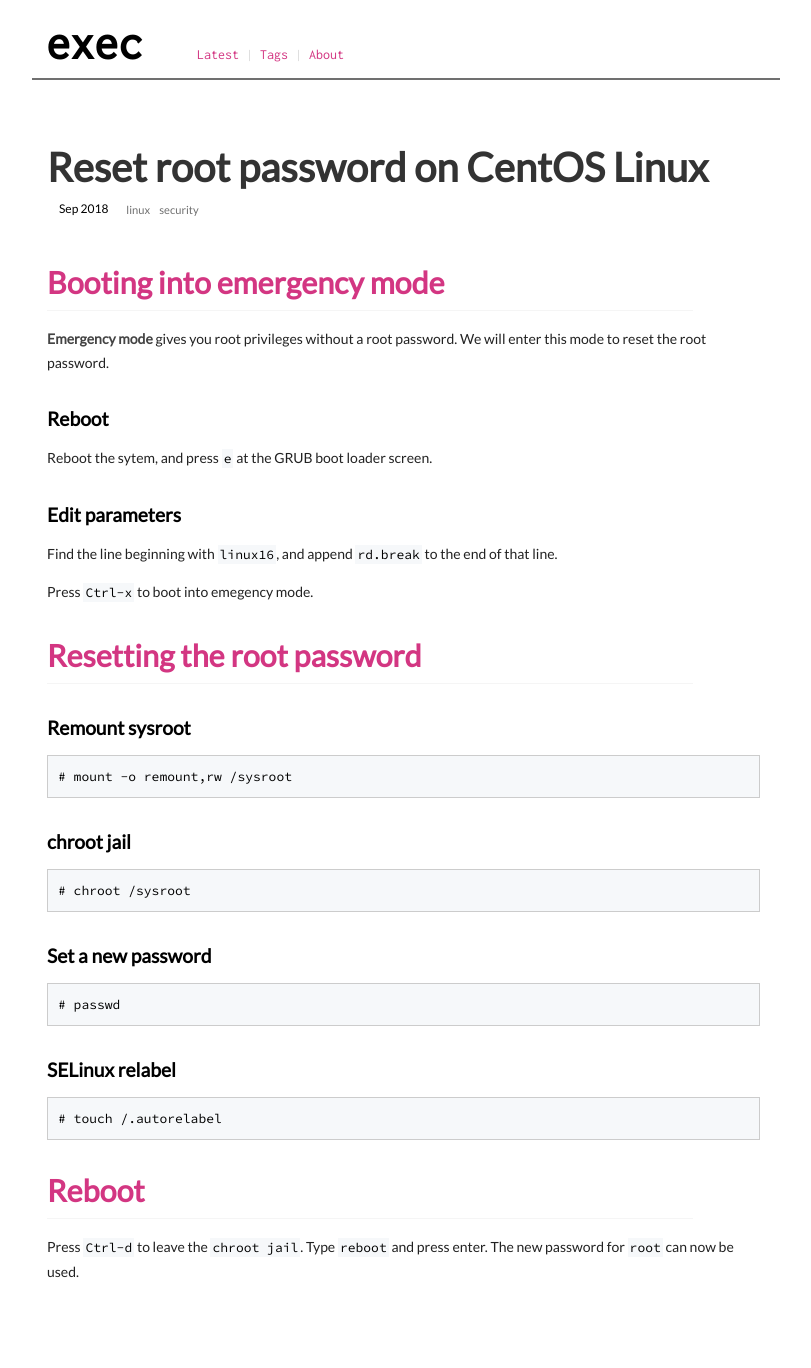
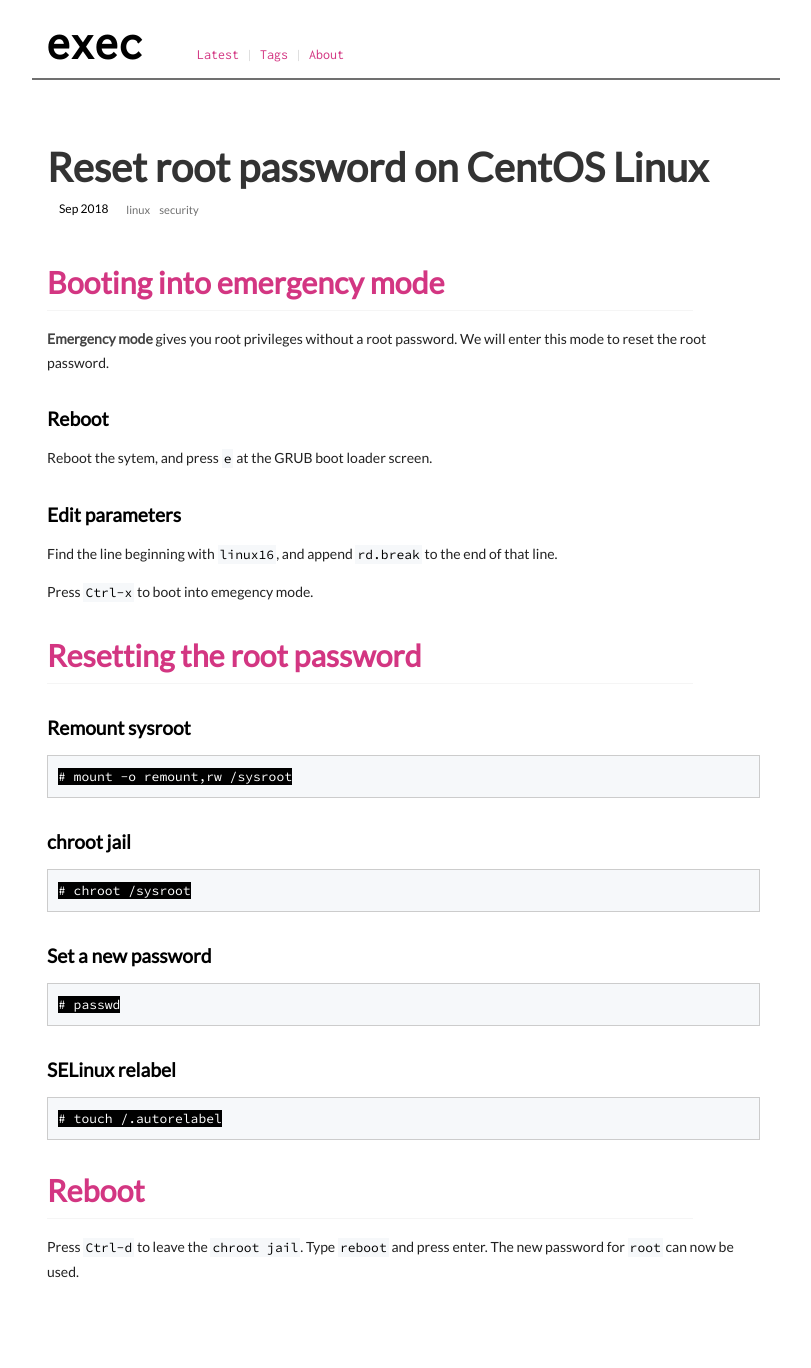
Before and after one commit to execas/execas.github.io, a Jekyll site: the page built from _posts/2018-09-03-reset-root-password-on-centos-linux.md, in a window 1280 px wide. Shown: the whole page, without its empty margins (234-1045 px from the left). Built offline with Jekyll 4.4.1, drawn with Linux system fonts in a browser that asks for light colours.

Commit message:
Update execas.css

```diff
--- a/css/execas.css
+++ b/css/execas.css
@@ -73,9 +73,12 @@
      /*font-family: 'Inconsolata', monospace;*/
      border-style: none;
      whitespace: pre;
-     color:#000000;
      font-size:13px;
+/*     color:#000000;
      background-color: #f6f8fa;
+     */
+     color:#ffffff;
+     background-color:#000000;
      border-width: 0px;
      border-radius:0px;
      padding:0;
```
